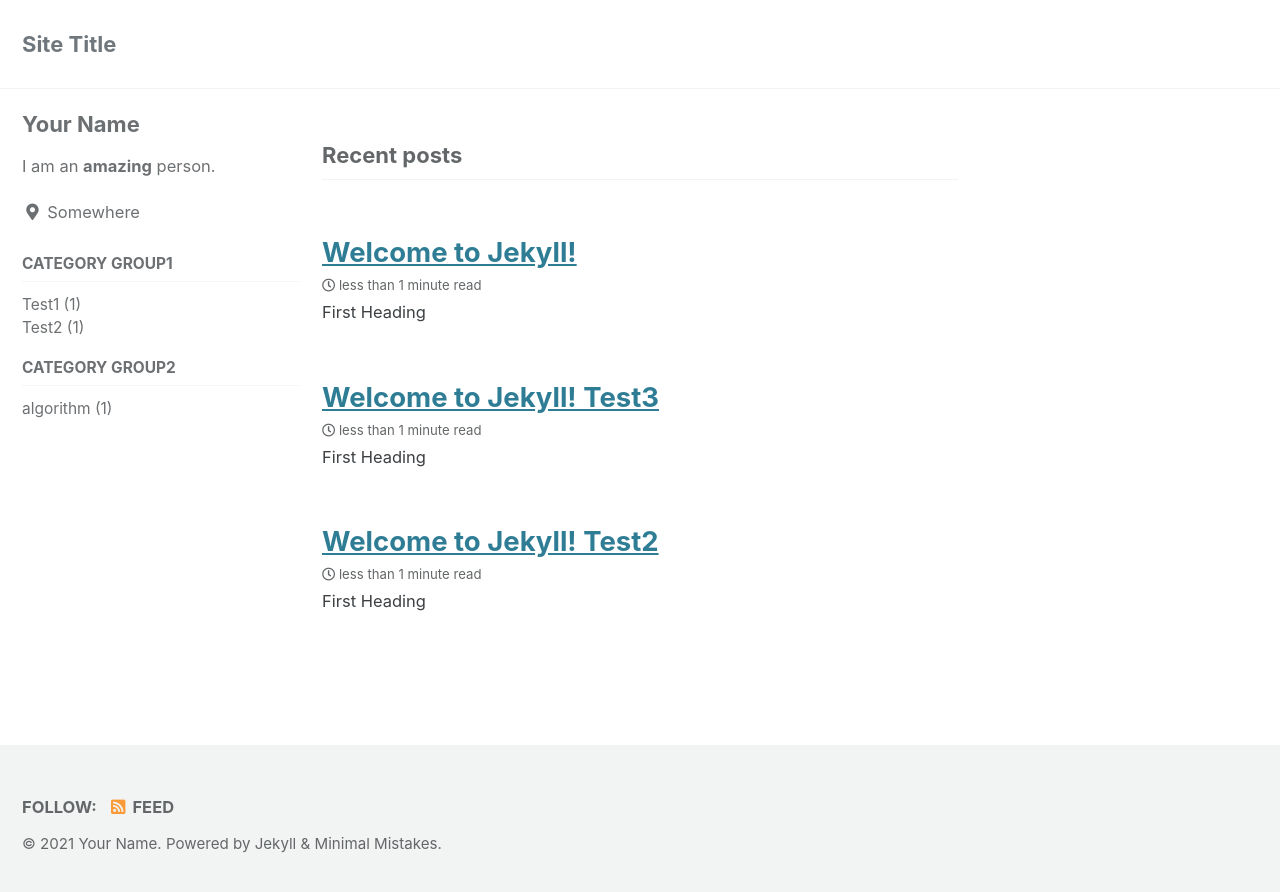
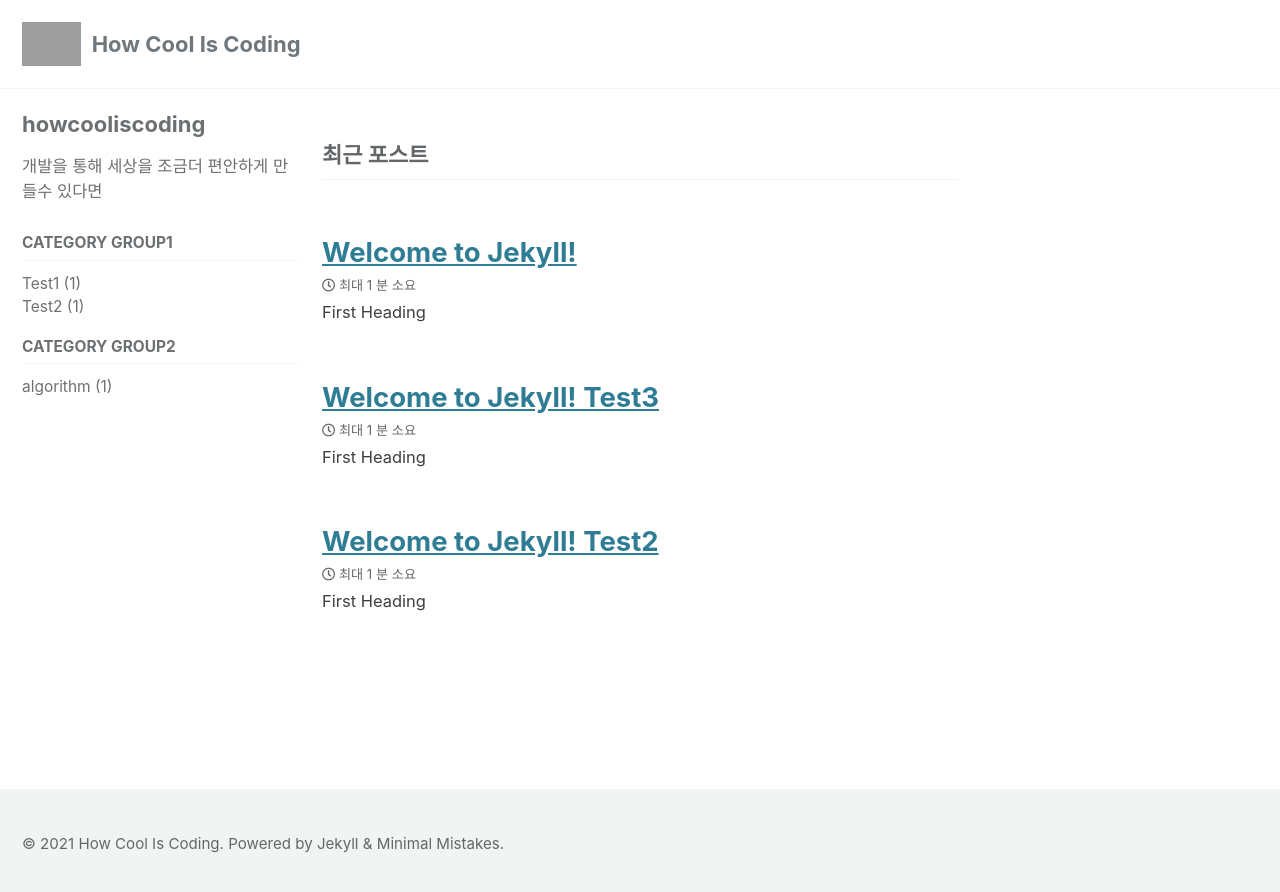
Before and after one commit to howcooliscoding/howcooliscoding.github.io, a Jekyll site: the page built from index.html, in a window 1280 px wide. Shown: the top 892 px of the page. Built offline with Jekyll 4.4.1, drawn with Linux system fonts in a browser that asks for light colours; cached includes are drawn as plain includes; the list of posts is cut into pages by our own code; grey boxes are pictures that could not be loaded.

Commit message:
add profile

```diff
--- a/_config.yml
+++ b/_config.yml
@@ -15,17 +15,17 @@
 minimal_mistakes_skin    : "default" # "air", "aqua", "contrast", "dark", "dirt", "neon", "mint", "plum", "sunrise"
 
 # Site Settings
-locale                   : "en-US"
-title                    : "Site Title"
+locale                   : "ko-KR"
+title                    : "How Cool Is Coding"
 title_separator          : "-"
 subtitle                 : # site tagline that appears below site title in masthead
-name                     : "Your Name"
-description              : "An amazing website."
-url                      : # the base hostname & protocol for your site e.g. "https://mmistakes.github.io"
+name                     : "How Cool Is Coding"
+description              : "개발을 통해 세상을 조금더 편안하게 만들수 있다면"
+url                      : "https://www.howcooliscoding.com"
 baseurl                  : # the subpath of your site, e.g. "/blog"
 repository               : # GitHub username/repo-name e.g. "mmistakes/minimal-mistakes"
 teaser                   : # path of fallback teaser image, e.g. "/assets/images/500x300.png"
-logo                     : # path of logo image to display in the masthead, e.g. "/assets/images/88x88.png"
+logo                     : "/assets/images/howcooliscoding_logo.png"
 masthead_title           : # overrides the website title displayed in the masthead, use " " for no title
 # breadcrumbs            : false # true, false (default)
 words_per_minute         : 200
@@ -86,18 +86,18 @@ social:
 
 # Analytics
 analytics:
-  provider               : false # false (default), "google", "google-universal", "google-gtag", "custom"
+  provider               : "google" # false (default), "google", "google-universal", "google-gtag", "custom"
   google:
-    tracking_id          :
-    anonymize_ip         : # true, false (default)
+    tracking_id          : "G-TPVYLVB1FR"
+    anonymize_ip         : false
 
 
 # Site Author
 author:
-  name             : "Your Name"
+  name             : "howcooliscoding"
   avatar           : # path of avatar image, e.g. "/assets/images/bio-photo.jpg"
-  bio              : "I am an **amazing** person."
-  location         : "Somewhere"
+  bio              : "개발을 통해 세상을 조금더 편안하게 만들수 있다면"
+  location         :
   email            :
   links:
     - label: "Email"
@@ -208,7 +208,7 @@ sass:
 
 # Outputting
 permalink: /:categories/:title/
-paginate: 5 # amount of posts to show
+paginate: 10 # amount of posts to show
 paginate_path: /page:num/
 timezone: # https://en.wikipedia.org/wiki/List_of_tz_database_time_zones
 
--- a/_includes/footer.html
+++ b/_includes/footer.html
@@ -1,21 +1 @@
-<div class="page__footer-follow">
-  <ul class="social-icons">
-    {% if site.data.ui-text[site.locale].follow_label %}
-      <li><strong>{{ site.data.ui-text[site.locale].follow_label }}</strong></li>
-    {% endif %}
-
-    {% if site.footer.links %}
-      {% for link in site.footer.links %}
-        {% if link.label and link.url %}
-          <li><a href="{{ link.url }}" rel="nofollow noopener noreferrer"><i class="{{ link.icon | default: 'fas fa-link' }}" aria-hidden="true"></i> {{ link.label }}</a></li>
-        {% endif %}
-      {% endfor %}
-    {% endif %}
-
-    {% unless site.atom_feed.hide %}
-      <li><a href="{% if site.atom_feed.path %}{{ site.atom_feed.path }}{% else %}{{ '/feed.xml' | relative_url }}{% endif %}"><i class="fas fa-fw fa-rss-square" aria-hidden="true"></i> {{ site.data.ui-text[site.locale].feed_label | default: "Feed" }}</a></li>
-    {% endunless %}
-  </ul>
-</div>
-
 <div class="page__footer-copyright">&copy; {{ site.time | date: '%Y' }} {{ site.name | default: site.title }}. {{ site.data.ui-text[site.locale].powered_by | default: "Powered by" }} <a href="https://jekyllrb.com" rel="nofollow">Jekyll</a> &amp; <a href="https://mademistakes.com/work/minimal-mistakes-jekyll-theme/" rel="nofollow">Minimal Mistakes</a>.</div>
```
